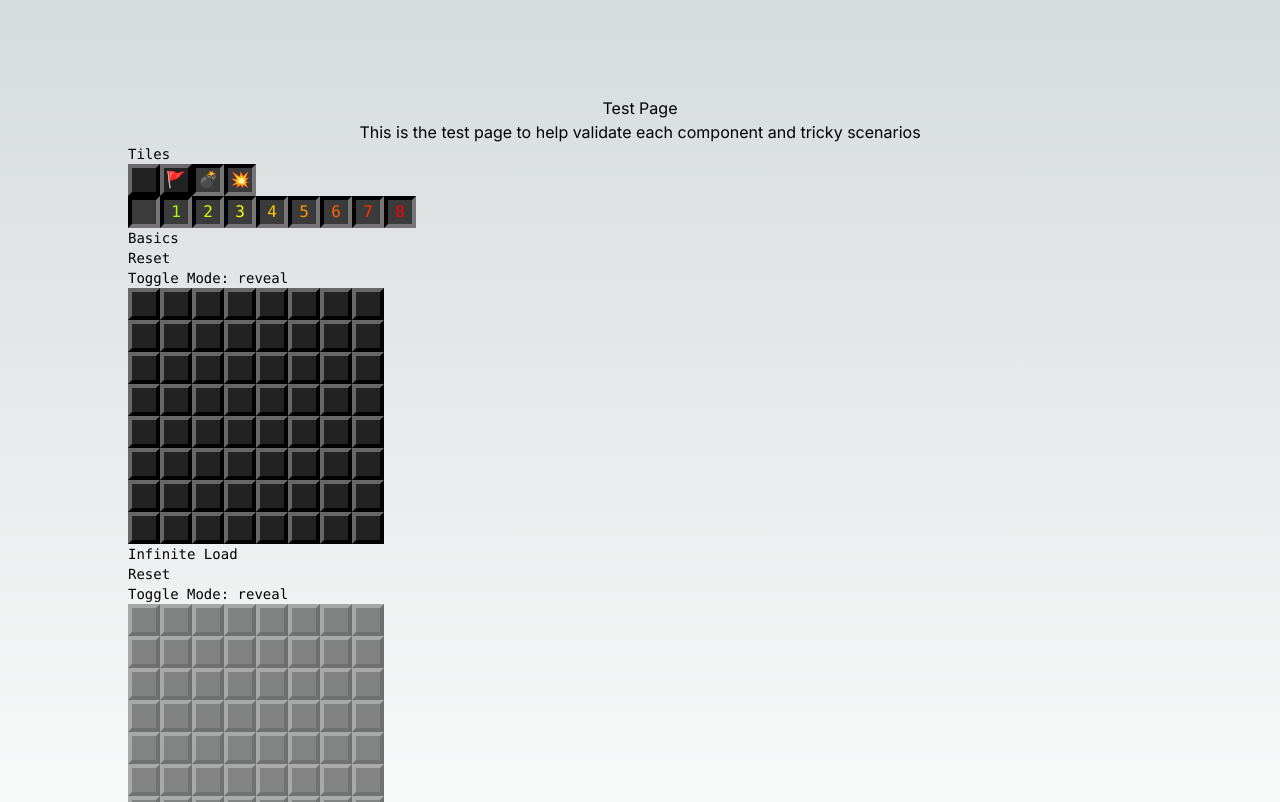
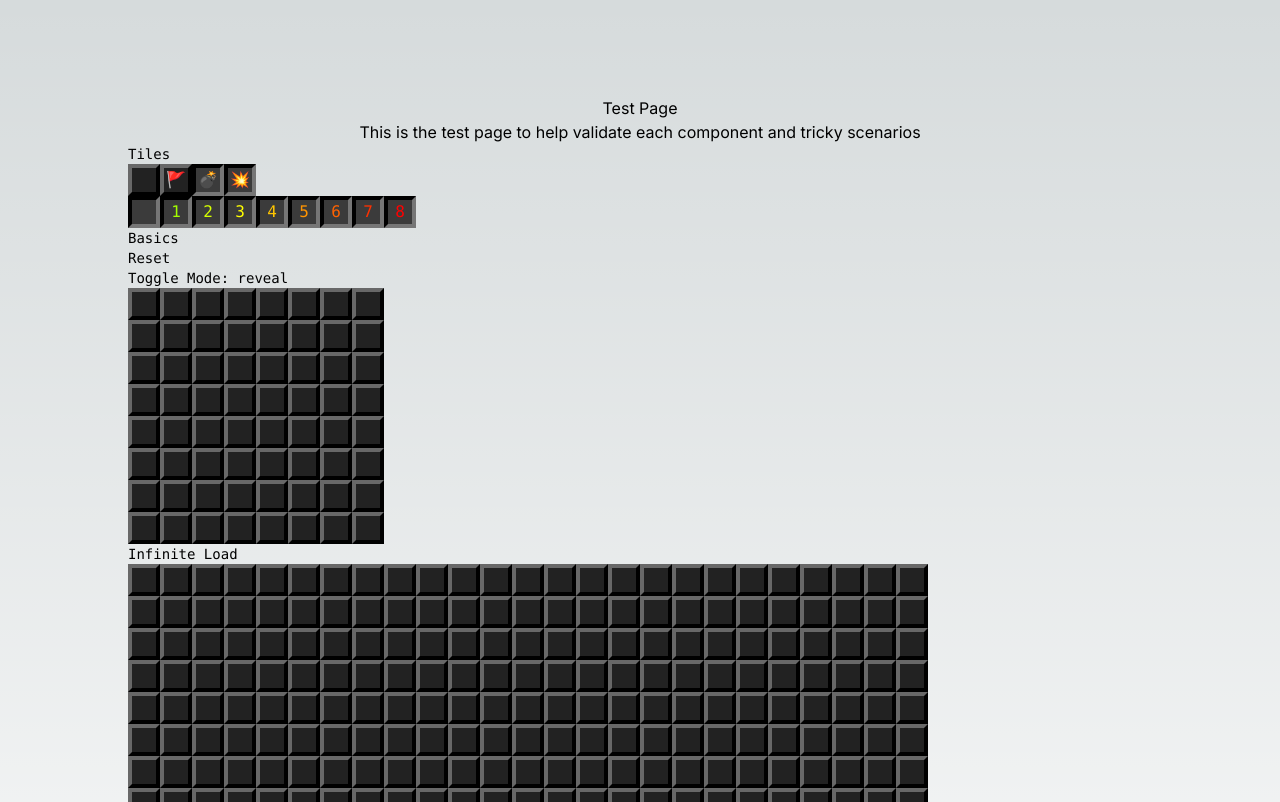
Before and after one commit to smaclell/windswept, a Next.js app in the folder ui/: page /test in a window 1280 px wide. Shown: the top 802 px of the page. Built offline with nearby package versions, Linux system fonts and the light colour scheme.

Commit message:
Basic infinite scroll before the store. Late night work that is suspect.

```diff
--- a/ui/package.json
+++ b/ui/package.json
@@ -9,11 +9,13 @@
     "lint": "next lint"
   },
   "dependencies": {
+    "@types/react-window": "^1.8.8",
     "clsx": "^2.1.0",
     "immer": "^10.0.4",
     "next": "14.1.4",
     "react": "^18",
     "react-dom": "^18",
+    "react-window": "^1.8.10",
     "zustand": "^4.5.2"
   },
   "devDependencies": {
--- /dev/null
+++ b/ui/src/app/game/layout.tsx
@@ -0,0 +1,109 @@
+import React, { useCallback, useMemo } from 'react';
+import { FixedSizeGrid } from 'react-window';
+import Section from './section';
+import Skeleton from './skeleton';
+import { SectionStore } from '@/store';
+
+// TODO: You ran out of brain power!
+// Implement the loading for the world. Apply neighbours. Have "peek" to try to get the next one
+
+// TODO: Allow clicks while loading, defer them to when loading is done
+
+const size = 8;
+const side = size * (24 + 8); // see CSS to for units (length + border)
+
+type Indexes = { columnIndex: number, rowIndex: number };
+type Bounds = { minX: number, maxX: number, minY: number, maxY: number };
+type Props = Bounds & {
+  // TODO: Make this async
+  createSection: (offsetX: number, offsetY: number) => SectionStore;
+};
+
+function fullItemKey({ columnIndex, rowIndex }: Indexes, { minX, minY }: Bounds): [string, number, number] {
+  const offsetX = columnIndex + minX;
+  const offsetY = rowIndex + minY;
+  return [`${offsetX},${offsetY}`, offsetX, offsetY];
+}
+
+const sections = new Map<string, SectionStore>();
+
+const ItemRenderer = React.memo(function InnerItemRenderer({ rowIndex, columnIndex, isScrolling, data, style }: Indexes & { isScrolling?: boolean; data: Props, style?: React.CSSProperties }) {
+  const [key, offsetX, offsetY] = fullItemKey({ columnIndex, rowIndex }, data);
+  if (!sections.has(key)) {
+    sections.set(key, data.createSection(offsetX, offsetY));
+  }
+
+  const store = sections.get(key);
+  return (
+    <div style={style} key={key}>
+      { isScrolling || !store ? (
+        <Skeleton size={size} />
+      ) : (
+        <Section store={store} mode="reveal" />
+      )}
+    </div>
+  );
+});
+
+export default function Layout({
+  minX,
+  maxX,
+  minY,
+  maxY,
+  createSection,
+}: Props) {
+  let columns = maxX - minX + 1;
+  let rows = maxY - minY + 1;
+
+  const data: Props = useMemo(() => ({
+    minX,
+    maxX,
+    minY,
+    maxY,
+    createSection,
+  }), [minX, maxX, minY, maxY, createSection]);
+
+  const itemKey = useCallback((indexes: Indexes) => fullItemKey(indexes, data)[0], [data]);
+
+  // TODO: Use this to trigger loading on the left and right
+  const onItemsRendered = useCallback(({
+    overscanColumnStartIndex,
+    overscanColumnStopIndex,
+    overscanRowStartIndex,
+    overscanRowStopIndex,
+    visibleColumnStartIndex,
+    visibleColumnStopIndex,
+    visibleRowStartIndex,
+    visibleRowStopIndex
+  }: {
+    overscanColumnStartIndex: number;
+    overscanColumnStopIndex: number;
+    overscanRowStartIndex: number;
+    overscanRowStopIndex: number;
+    visibleColumnStartIndex: number;
+    visibleColumnStopIndex: number;
+    visibleRowStartIndex: number;
+    visibleRowStopIndex: number;
+  }) => {
+    // All index params are numbers.
+  }, []);
+
+  return (
+      <FixedSizeGrid
+        itemKey={itemKey}
+        initialScrollTop={side * (0 - minX + 1)}
+        initialScrollLeft={side * (0 - minY + 1)}
+        itemData={data}
+        useIsScrolling
+        height={600}
+        width={800}
+        columnCount={columns + 4}
+        rowCount={rows + 4}
+        columnWidth={side}
+        rowHeight={side}
+        onItemsRendered={onItemsRendered}
+      >
+        {ItemRenderer}
+    </FixedSizeGrid>
+  );
+}
--- a/ui/src/app/test/page.tsx
+++ b/ui/src/app/test/page.tsx
@@ -5,6 +5,7 @@ import { randomizer, createSectionStore, Mode, SectionStore } from '@/store';
 import Tile from "../game/tile";
 import Section from '../game/section';
 import Skeleton from '../game/skeleton';
+import Layout from '../game/layout';
 
 const size = 8;
 const store = createSectionStore(size, 0, 0);
@@ -23,6 +24,31 @@ export default function Home() {
   const { initialize } = useStore(store);
   const [mode, setMode] = useState<Mode>('reveal');
   const [ready, setReady] = useState(false);
+
+  const [minX, setMinX] = useState(-5);
+  const [maxX, setMaxX] = useState(5);
+  const [minY, setMinY] = useState(-5);
+  const [maxY, setMaxY] = useState(5);
+
+  const createSection = useCallback((offsetX: number, offsetY: number) => {
+    const store = createSectionStore(size, offsetX, offsetY);
+    store.getState().initialize(randomizer(size, 8));
+
+    if (offsetX < minX) {
+      setMinX(offsetX);
+    }
+    if (offsetX > maxX) {
+      setMaxX(offsetX);
+    }
+    if (offsetY < minY) {
+      setMinY(offsetY);
+    }
+    if (offsetY > maxY) {
+      setMaxY(offsetY);
+    }
+
+    return store;
+  }, [maxX, maxY, minX, minY]);
 
   const reset = useCallback(() => initialize(randomizer(size, 8)), [initialize]);
 
@@ -70,10 +96,8 @@ export default function Home() {
       <section className="z-10 max-w-5xl w-full items-center justify-between font-mono text-sm">
         <h2>Infinite Load</h2>
         <div>
-          <button className="block" onClick={reset}>Reset</button>
-          <button className="block" onClick={() => setMode(mode => mode === 'reveal' ? 'flag' : 'reveal')}>Toggle Mode: {mode}</button>
         </div>
-        <Skeleton size={size} />
+        <Layout createSection={createSection} minX={minX} maxX={maxX} minY={minY} maxY={maxY} />
       </section>
     </main>
   )
```
Also changed, not shown: 1 other file (tests, documents, lock files or other folders).
